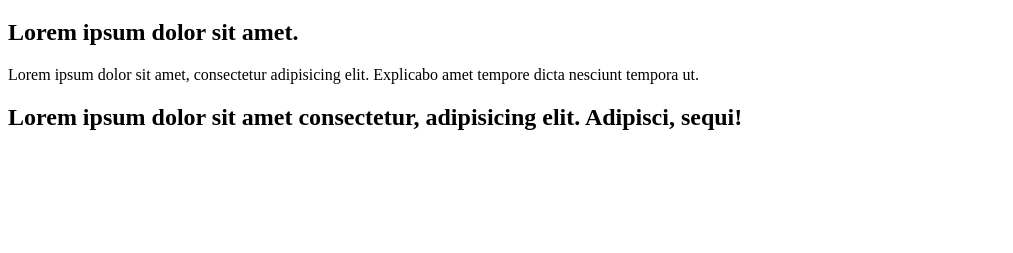
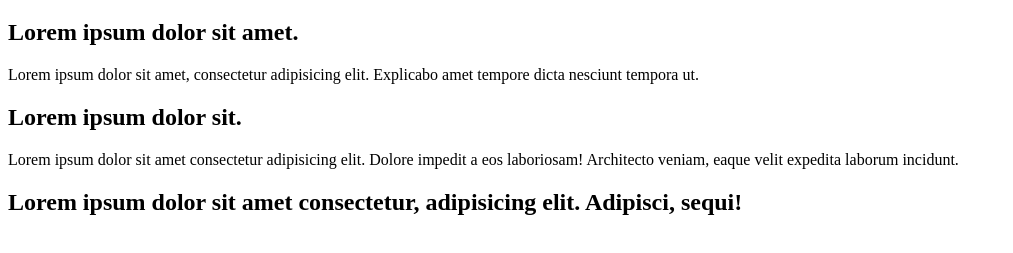
Before and after one commit to Aspha/MiPrimerProyectoGit, a plain HTML site: page index.html in a window 1280 px wide. Shown: the part 61-314 px from the top of the page, without its empty margins (0-1013 px from the left). Drawn offline with Linux system fonts and the light colour scheme.

Commit message:
added section to main

```diff
--- a/index.html
+++ b/index.html
@@ -7,7 +7,7 @@
   </head>
   <body>
     <header>
-        <h1>MI PROYECTO CON GIT</h1>
+      <h1>MI PROYECTO CON GIT</h1>
     </header>
     <main>
       <section>
@@ -15,6 +15,14 @@
         <p>
           Lorem ipsum dolor sit amet, consectetur adipisicing elit. Explicabo
           amet tempore dicta nesciunt tempora ut.
+        </p>
+      </section>
+      <section>
+        <h2>Lorem ipsum dolor sit.</h2>
+        <p>
+          Lorem ipsum dolor sit amet consectetur adipisicing elit. Dolore
+          impedit a eos laboriosam! Architecto veniam, eaque velit expedita
+          laborum incidunt.
         </p>
       </section>
     </main>
```
